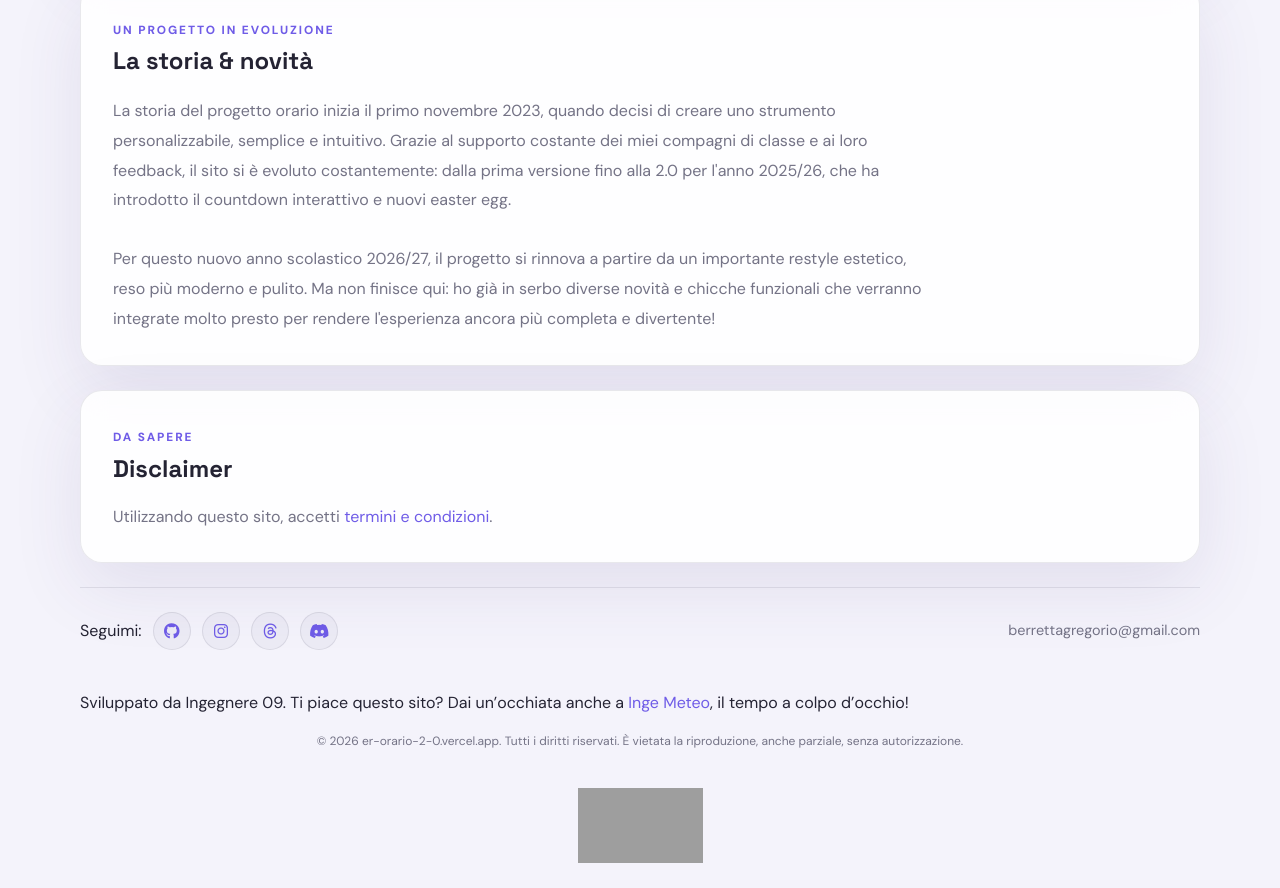
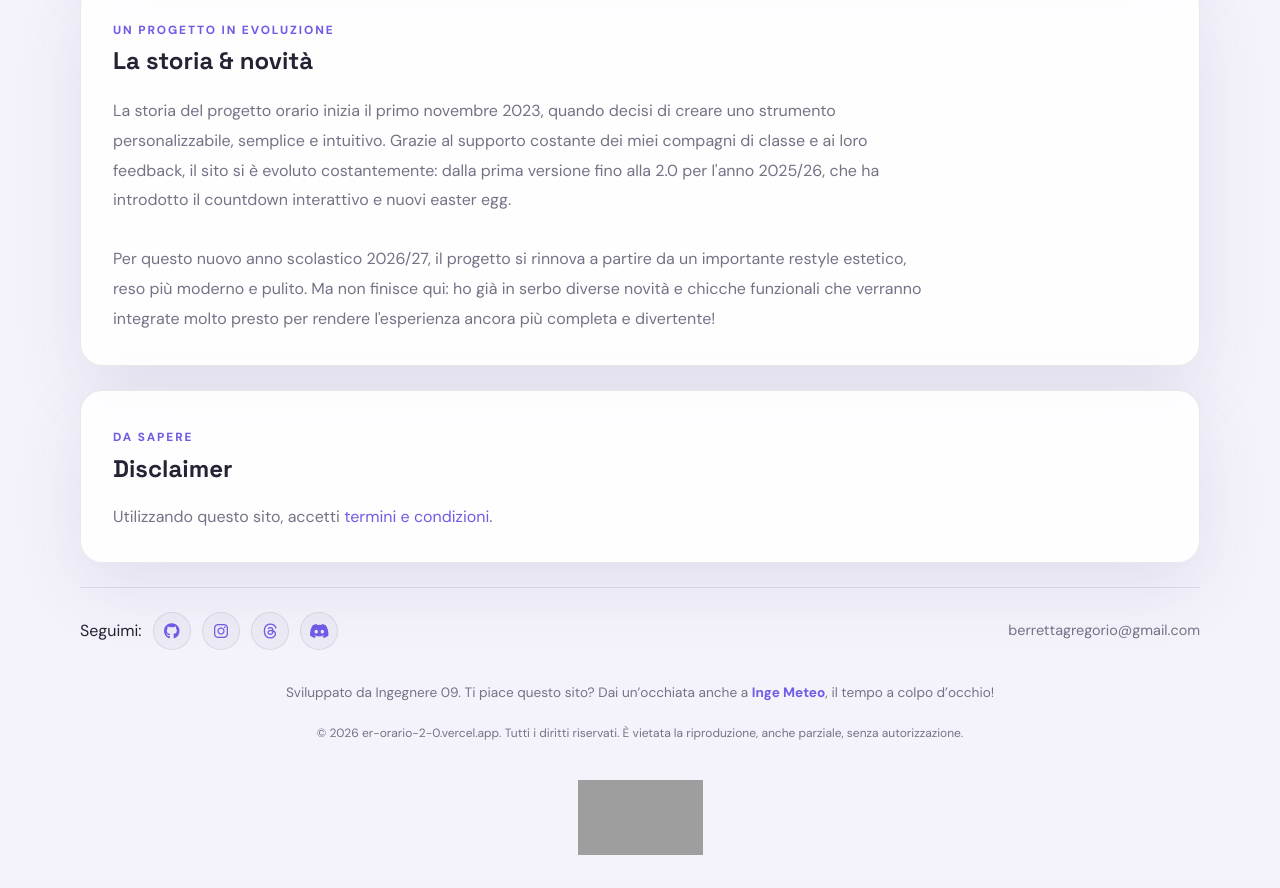
Before and after one commit to ingegnere-09/Er-Orario-2.0, a plain HTML site: page index2.html in a window 1280 px wide. Shown: the part 2511-3399 px from the top of the page. Drawn offline with Linux system fonts and the light colour scheme; grey boxes are pictures that could not be loaded.

Commit message:
Add weather promo styles to style.css

```diff
--- a/style.css
+++ b/style.css
@@ -665,6 +665,18 @@ tbody tr:hover {
     font-size: 0.9rem;
 }
 
+.weather-promo {
+    margin: -0.5rem 0 1.25rem;
+    color: var(--muted);
+    font-size: 0.85rem;
+    text-align: center;
+}
+
+.weather-promo a {
+    color: var(--accent);
+    font-weight: 700;
+}
+
 .copyright {
     padding-bottom: 1.25rem;
     color: var(--muted);
```
